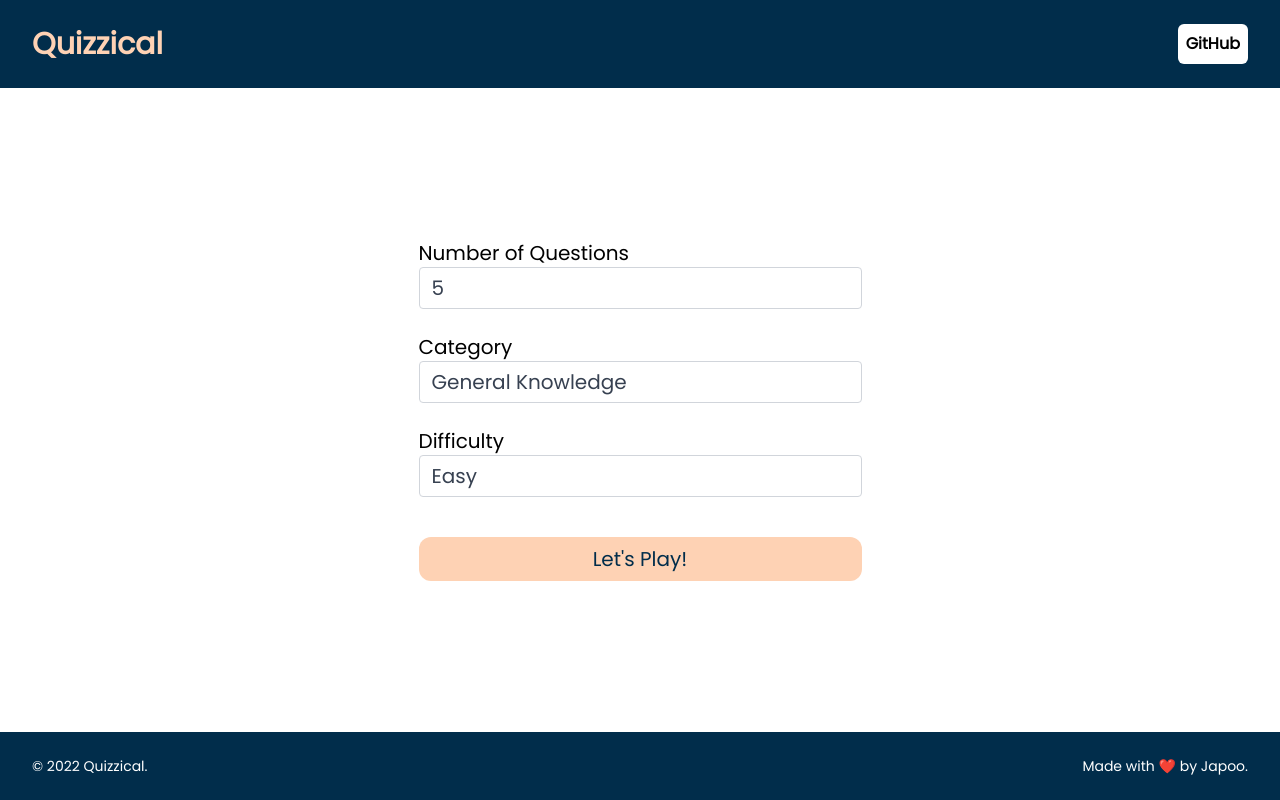
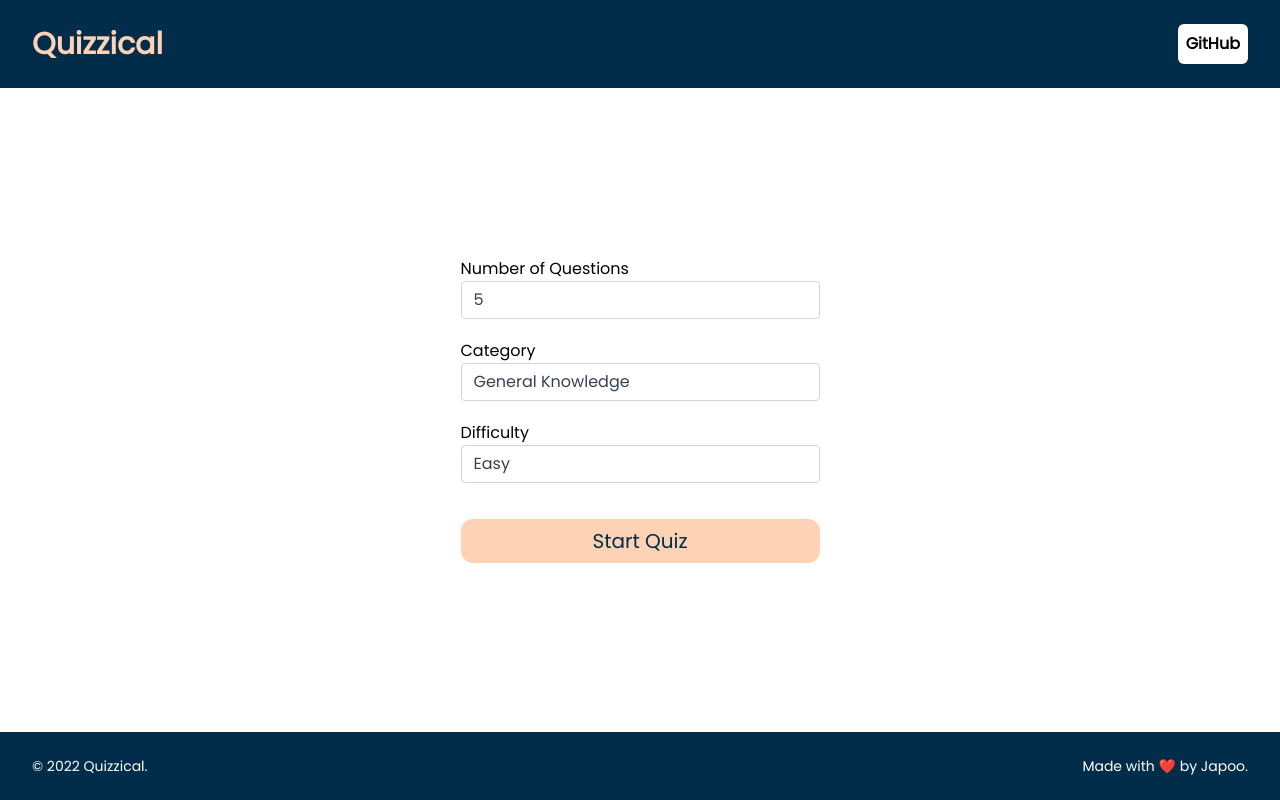
Before and after one commit to japoodev/quizzical, a React (Vite) app: page / in a window 1280 px wide. Built offline with nearby package versions, Linux system fonts and the light colour scheme.

Commit message:
Play button + some cosmetic fixes

```diff
--- a/src/components/Start.tsx
+++ b/src/components/Start.tsx
@@ -25,7 +25,7 @@ const Start = ({ play, setQuizDeets }: ButtonProps) => {
     }));
   };
   return (
-    <div className="flex gap-6 flex-col min-w-[400px] p-5 text-xl">
+    <div className="flex flex-col gap-5 p-6">
       <div>
         <label className="mr-2" htmlFor="amount">Number of Questions</label>
         <select
@@ -128,7 +128,7 @@ const Start = ({ play, setQuizDeets }: ButtonProps) => {
         </select>
       </div>
       <button className="bg-secondary text-primary rounded-xl mt-4 text-xl p-2" onClick={play}>
-        Let's Play!
+        Start Quiz
       </button>
     </div>
   );
```
